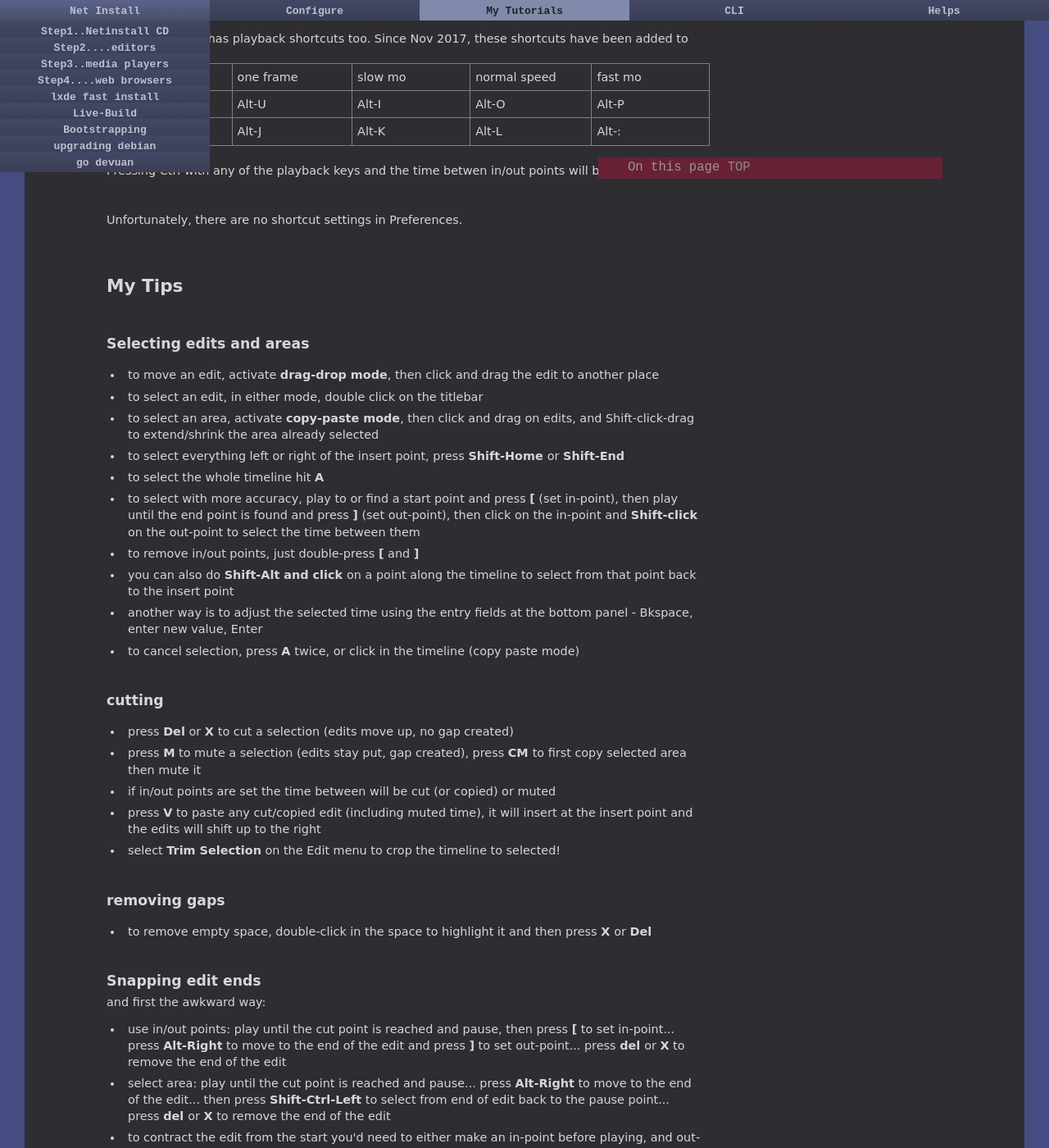
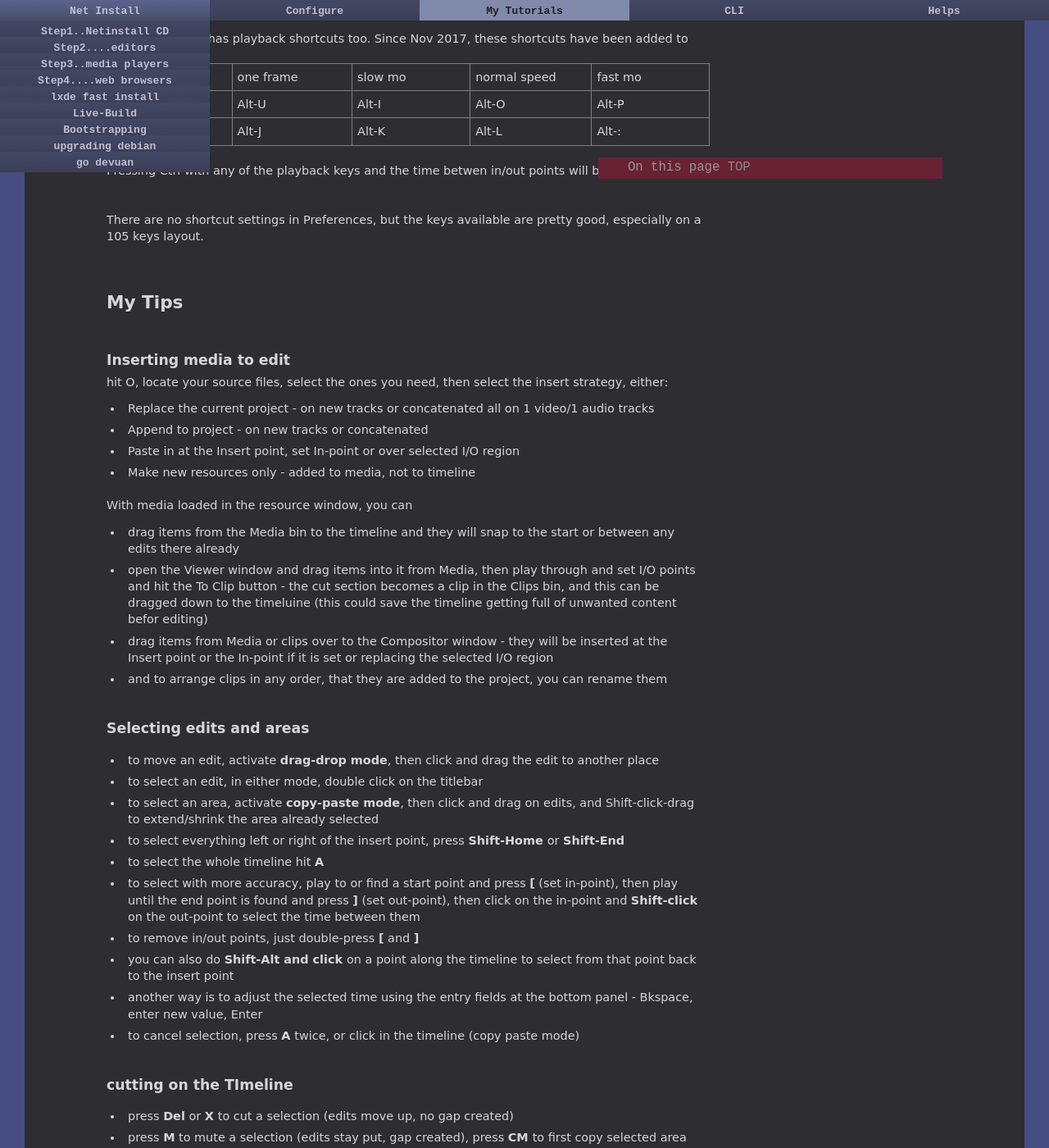
Before and after one commit to dquinton/debian-install, a Jekyll site: the page built from tutorial/04c-cinelerra.html, in a window 1280 px wide and 1400 px high, scrolled down 1994 px. Shown: the whole window at 82% size. Built offline with Jekyll 4.4.1, drawn with Linux system fonts in a browser that asks for light colours; some of the changed text lies outside the part shown.

Commit message:
updating cin pages

```diff
--- a/tutorial/04c-cinelerra.html
+++ b/tutorial/04c-cinelerra.html
@@ -178,10 +178,28 @@
 Pressing Ctrl with any of the playback keys and the time betwen in/out points will be played.
 
 <br><br><br>
-Unfortunately, there are no shortcut settings in Preferences.
+There are no shortcut settings in Preferences, but the keys available are pretty good, especially on a 105 keys layout.
 <br><br><br><br>
 
 <h2 id="3" class="tag">My Tips</h2>
+<br><br>
+
+<h3>Inserting media to edit</h3>
+hit O, locate your source files, select the ones you need, then select the insert strategy, either:
+<ul>
+<li>Replace the current project - on new tracks or concatenated all on 1 video/1 audio tracks
+<li>Append to project - on new tracks or concatenated
+<li>Paste in at the Insert point, set In-point or over selected I/O region
+<li>Make new resources only - added to media, not to timeline
+</ul>
+<br>
+With media loaded in the resource window, you can
+<ul>
+<li>drag items from the Media bin to the timeline and they will snap to the start or between any edits there already
+<li>open the Viewer window and drag items into it from Media, then play through and set I/O points and hit the To Clip button - the cut section becomes a clip in the Clips bin, and this can be dragged down to the timeluine (this could save the timeline getting full of unwanted content befor editing)
+<li>drag items from Media or clips over to the Compositor window - they will be inserted at the Insert point or the In-point if it is set or replacing the selected I/O region
+<li>and to arrange clips in any order, that they are added to the project, you can rename them
+</ul>
 <br><br>
 
 <h3>Selecting edits and areas</h3>
@@ -200,7 +218,7 @@
 
 
 <br><br>
-<h3>cutting</h3>
+<h3>cutting on the TImeline</h3>
 <ul>
 <li>press <b>Del</b> or <b>X </b>to cut a selection (edits move up, no gap created)
 <li>press <b>M</b> to mute a selection (edits stay put, gap created), press <b>CM </b>to first copy selected area then mute it
@@ -316,7 +334,7 @@
 
 <br><br>
 <h3>Open EDL</h3>
-When you import project xml files (EDLs) into a new project, you can adjust the plugins already applied to the imported project - that is now a clip in the master project.  If you just pile the clips onto the timeline you won't see the plugins that the original pre-import projects had attached to their media on the timeline.
+When you import project xml files (edit decision lists /EDLs) into a new project, you can adjust the plugins already applied to the imported project - that is now a clip in the master project.  If you just pile the clips onto the timeline you won't see the plugins that the original pre-import projects had attached to their media on the timeline.
 <ul>
 <li>In resources window, rightclick on a clip that was imported from xml, then select Open EDL
 <li>the clip is focused and you can make changes to its plugins
@@ -356,7 +374,7 @@
 
 
 <h3>Batch Rendering</h3>
-According to the manual, a batch is one or several projects in one edl ? You can then render one project in different formats, or multiple in same format.
+You can render one project in different formats, just add it to list multiple times, or multiple projects in same or any format.
 <ul>
 <li>Open File > Batch Render
 <li>Set output file and format, and the project EDL (xml file) and hit <b>New</b> to add to the batch queue
@@ -372,6 +390,7 @@
 <br><br>
 <h2 id="4" class="tag">Some effects handy to know</h2>
 <br><br>
+Note: when you resize an effect on the timeline, by dragging its ends, it causes other effects to move along too - so you must hold Shift when dragging to make only that effect move and no others to be affected.
 
 <h3>Video transitions</h3>
 <ul>
```
Also changed, not shown: other parts of tutorial/04c-cinelerra.html (+2 -2 lines).
